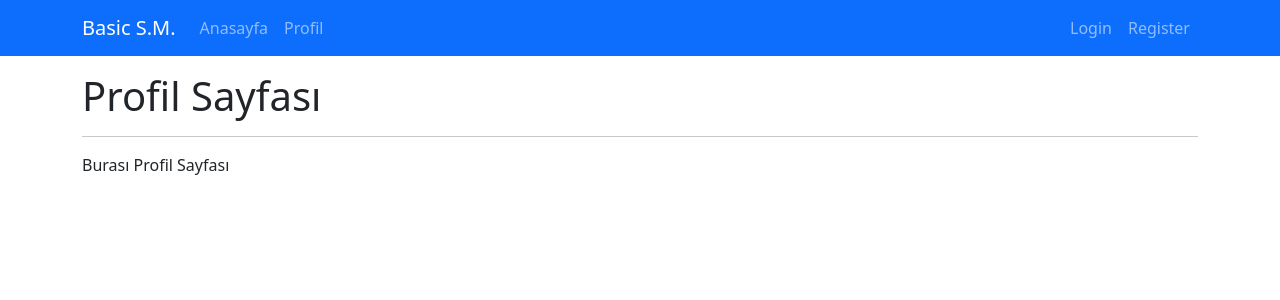
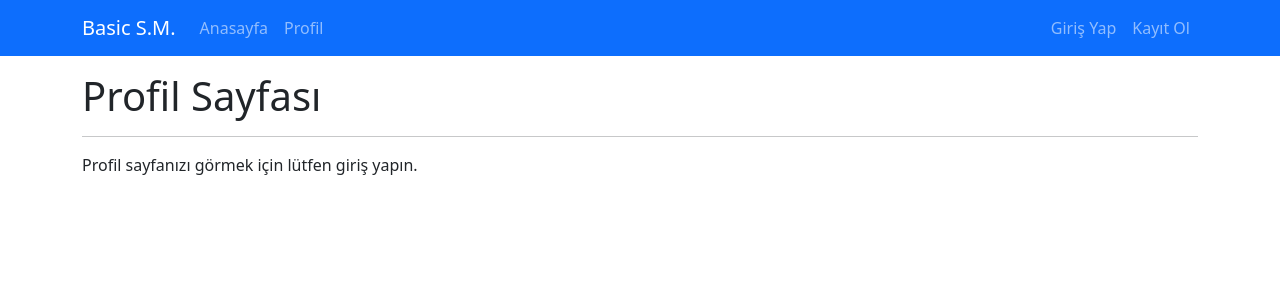
Before and after one commit to onuryilmazpw/basic-social-media, a Django app: page /profile in a window 1280 px wide. Shown: the top 300 px of the page. Run offline with Django 4.2, Linux system fonts and the light colour scheme; parts of the project's set-up code (start-up, migrations or seed data) failed here and were passed over; some libraries are stand-ins or nearby versions.

Commit message:
edit dynamic pages

```diff
--- a/core/templates/core/index.html
+++ b/core/templates/core/index.html
@@ -13,7 +13,11 @@
             <div class="col-12">
                 <h1>Anasayfa</h1>
                 <hr>
-                <p>Burası Anasayfa</p>
+                {% if user.is_authenticated %}
+                    {{user.get_full_name}} <p>Şuan sana özel sayfa gösteriliyor</p>
+                {% else %}
+                    <p>Misafir Anasayfası</p>
+                {% endif %}
             </div>
         </div>
     </div>
--- a/templates/partials/_navbar.html
+++ b/templates/partials/_navbar.html
@@ -14,17 +14,17 @@
         <ul class="navbar-nav ms-auto">
             {% if user.is_authenticated %}
                 <li class="nav-item">
-                    <a class="nav-link" href="{% url 'logout' %}">Logout</a>
+                    <a class="nav-link" href="{% url 'logout' %}">Çıkış Yap</a>
                 </li>
                 <li class="nav-item">
-                    <a class="nav-link" href="">Welcome, {{ user.get_full_name|title }} </a>
+                    <a class="nav-link" href="">Hoşgeldin, {{ user.get_full_name|title }} </a>
                 </li>
             {% else %}
                 <li class="nav-item">
-                    <a class="nav-link" href="{% url 'login' %}">Login</a>
+                    <a class="nav-link" href="{% url 'login' %}">Giriş Yap</a>
                 </li>
                 <li class="nav-item">
-                    <a class="nav-link" href="{% url 'register' %}">Register</a>
+                    <a class="nav-link" href="{% url 'register' %}">Kayıt Ol</a>
                 </li>
             {% endif %}
 
--- a/userprofile/templates/userprofile/profile.html
+++ b/userprofile/templates/userprofile/profile.html
@@ -13,7 +13,11 @@
             <div class="col-12">
                 <h1>Profil Sayfası</h1>
                 <hr>
-                <p>Burası Profil Sayfası</p>
+                {% if user.is_authenticated %}
+                    {{user.get_full_name}} <p>Şuan sana özel profil sayfan gösteriliyor</p>
+                {% else %}
+                    <p>Profil sayfanızı görmek için lütfen giriş yapın.</p>
+                {% endif %}
             </div>
         </div>
     </div>
```
Also changed, not shown: db.sqlite3.
